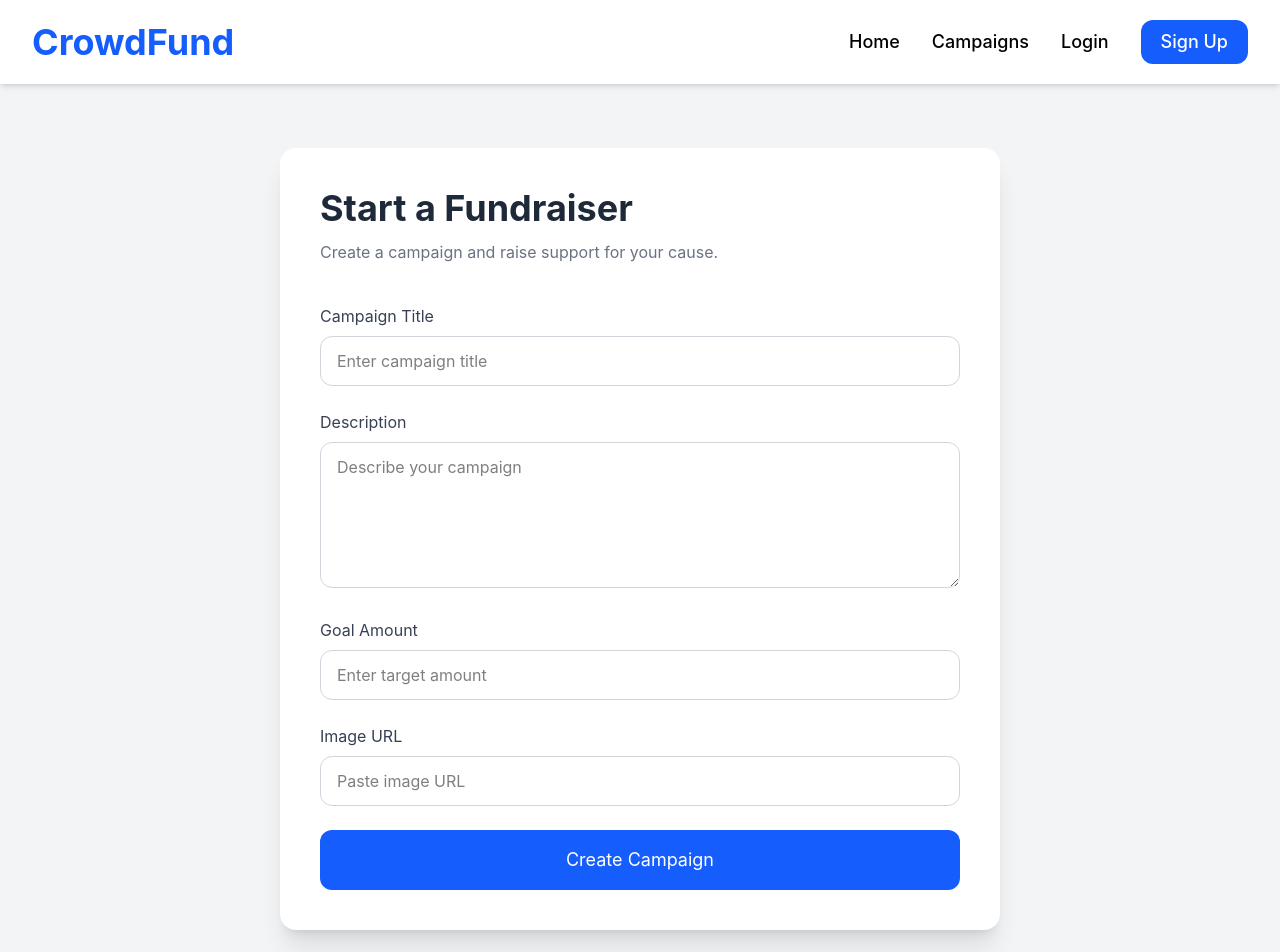
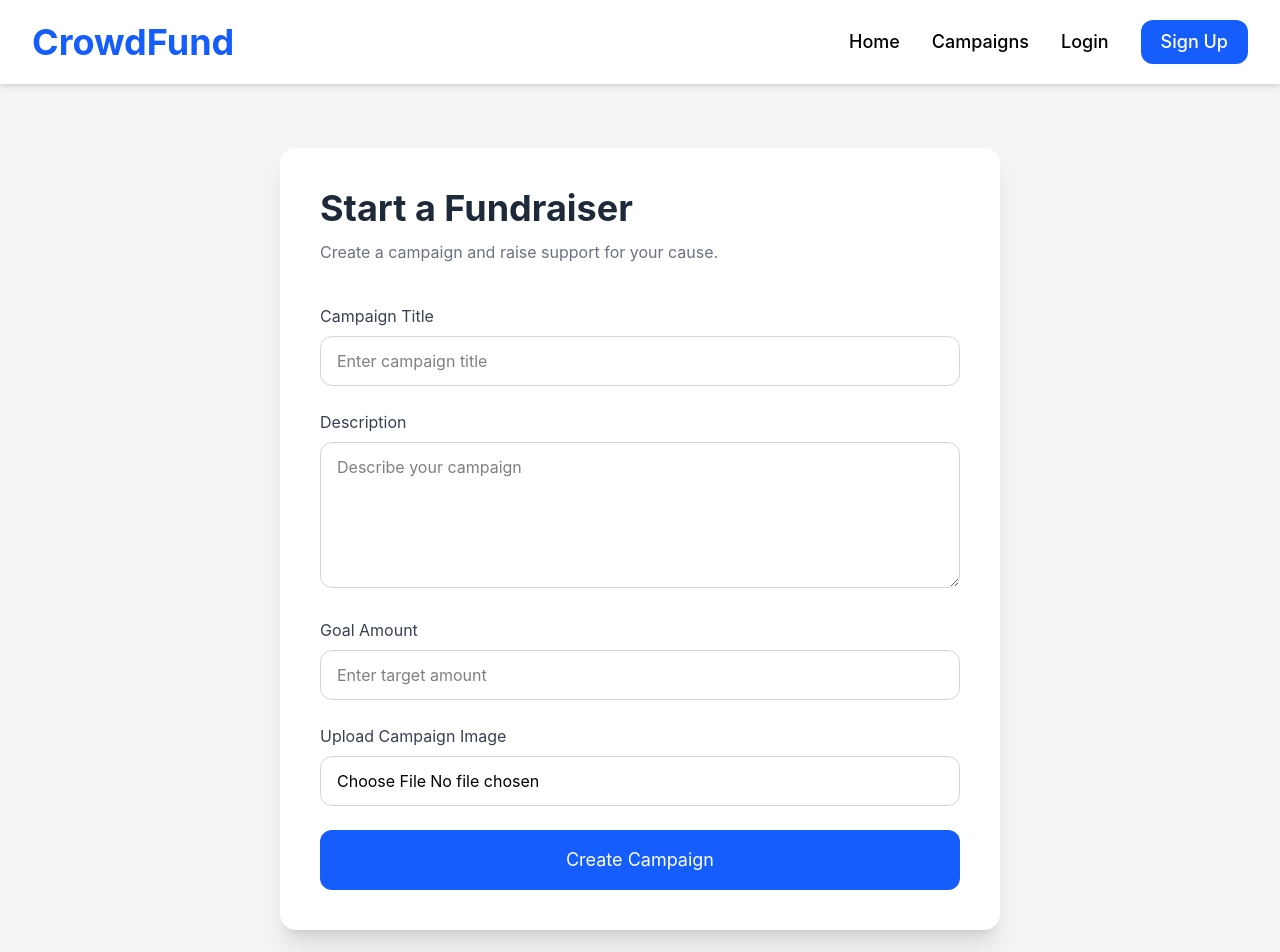
Before and after one commit to ConsoleOverload/CrowdFunding_Project, a React app in the folder frontend/: page /create in a window 1280 px wide. Shown: the top 952 px of the page. Built offline with nearby package versions, Linux system fonts and the light colour scheme; the HTML template or start-up script is replaced by a standard one.

Commit message:
Update CreateCampaign.jsx

```diff
--- a/frontend/src/pages/CreateCampaign.jsx
+++ b/frontend/src/pages/CreateCampaign.jsx
@@ -12,9 +12,10 @@ function CreateCampaign() {
     title: "",
     description: "",
     goal: "",
-    image: "",
+    image: null,
   });
 
+  // Handle text inputs
   const handleChange = (e) => {
     setFormData({
       ...formData,
@@ -22,6 +23,28 @@ function CreateCampaign() {
     });
   };
 
+  // Handle image upload
+  const handleImageChange = (e) => {
+
+    const file = e.target.files[0];
+
+    const reader = new FileReader();
+
+    reader.onloadend = () => {
+
+      setFormData({
+        ...formData,
+        image: reader.result,
+      });
+
+    };
+
+    if (file) {
+      reader.readAsDataURL(file);
+    }
+  };
+
+  // Submit form
   const handleSubmit = (e) => {
     e.preventDefault();
 
@@ -75,7 +98,7 @@ function CreateCampaign() {
             className="mt-10 space-y-6"
           >
 
-            {/* Title */}
+            {/* Campaign Title */}
             <div>
 
               <label className="block mb-2 text-gray-700">
@@ -113,7 +136,7 @@ function CreateCampaign() {
 
             </div>
 
-            {/* Goal */}
+            {/* Goal Amount */}
             <div>
 
               <label className="block mb-2 text-gray-700">
@@ -132,26 +155,43 @@ function CreateCampaign() {
 
             </div>
 
-            {/* Image */}
+            {/* Upload Image */}
             <div>
 
               <label className="block mb-2 text-gray-700">
-                Image URL
+                Upload Campaign Image
               </label>
 
               <input
-                type="text"
-                name="image"
-                placeholder="Paste image URL"
-                value={formData.image}
-                onChange={handleChange}
-                className="w-full border border-gray-300 rounded-xl px-4 py-3 outline-none"
+                type="file"
+                accept="image/*"
+                onChange={handleImageChange}
+                className="w-full border border-gray-300 rounded-xl px-4 py-3"
                 required
               />
 
             </div>
 
-            {/* Button */}
+            {/* Image Preview */}
+            {formData.image && (
+
+              <div>
+
+                <p className="mb-2 text-gray-700">
+                  Image Preview
+                </p>
+
+                <img
+                  src={formData.image}
+                  alt="preview"
+                  className="w-full h-64 object-cover rounded-xl"
+                />
+
+              </div>
+
+            )}
+
+            {/* Submit Button */}
             <button
               type="submit"
               className="w-full bg-blue-600 hover:bg-blue-700 text-white py-4 rounded-xl text-lg"
```
